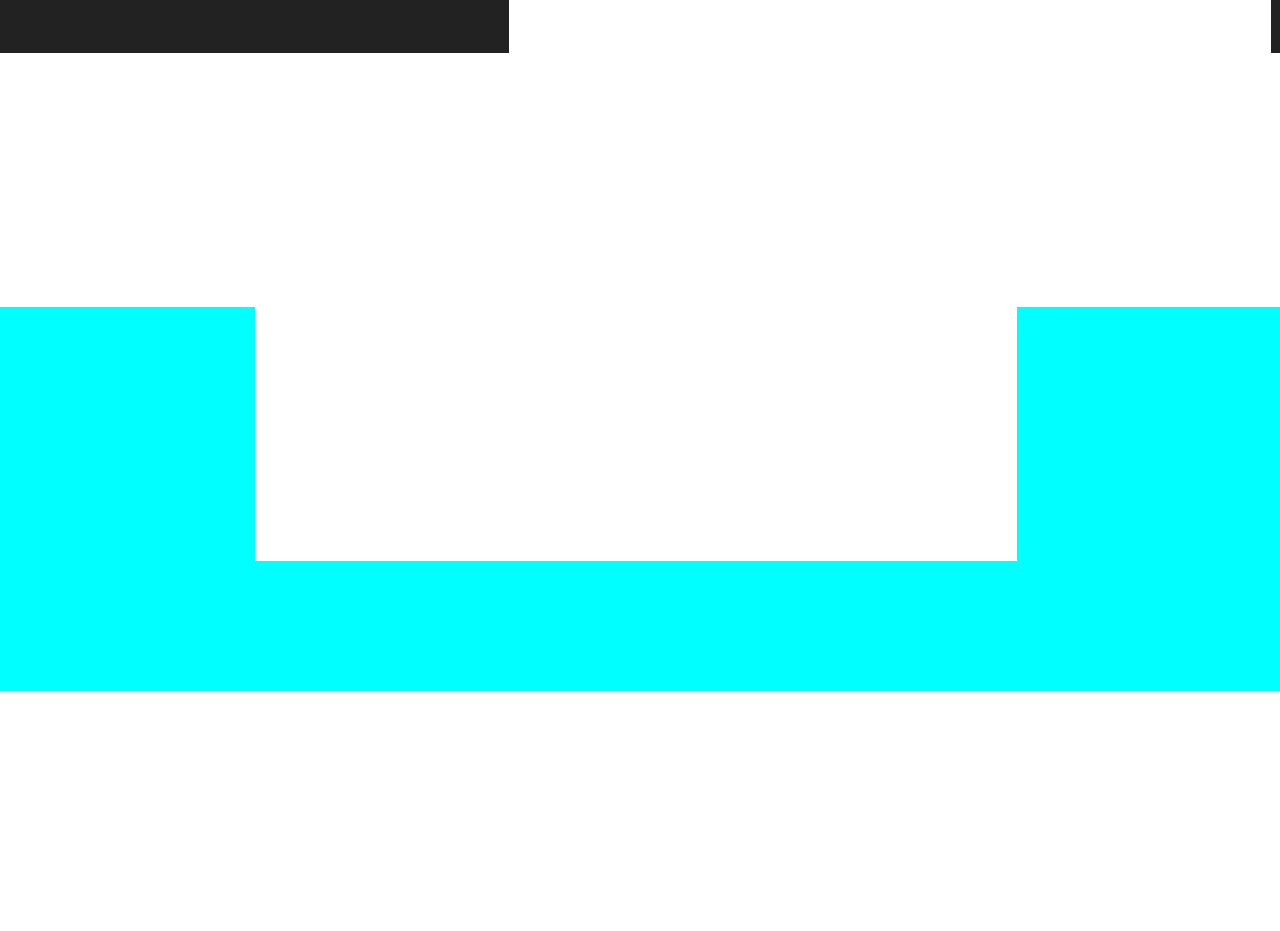
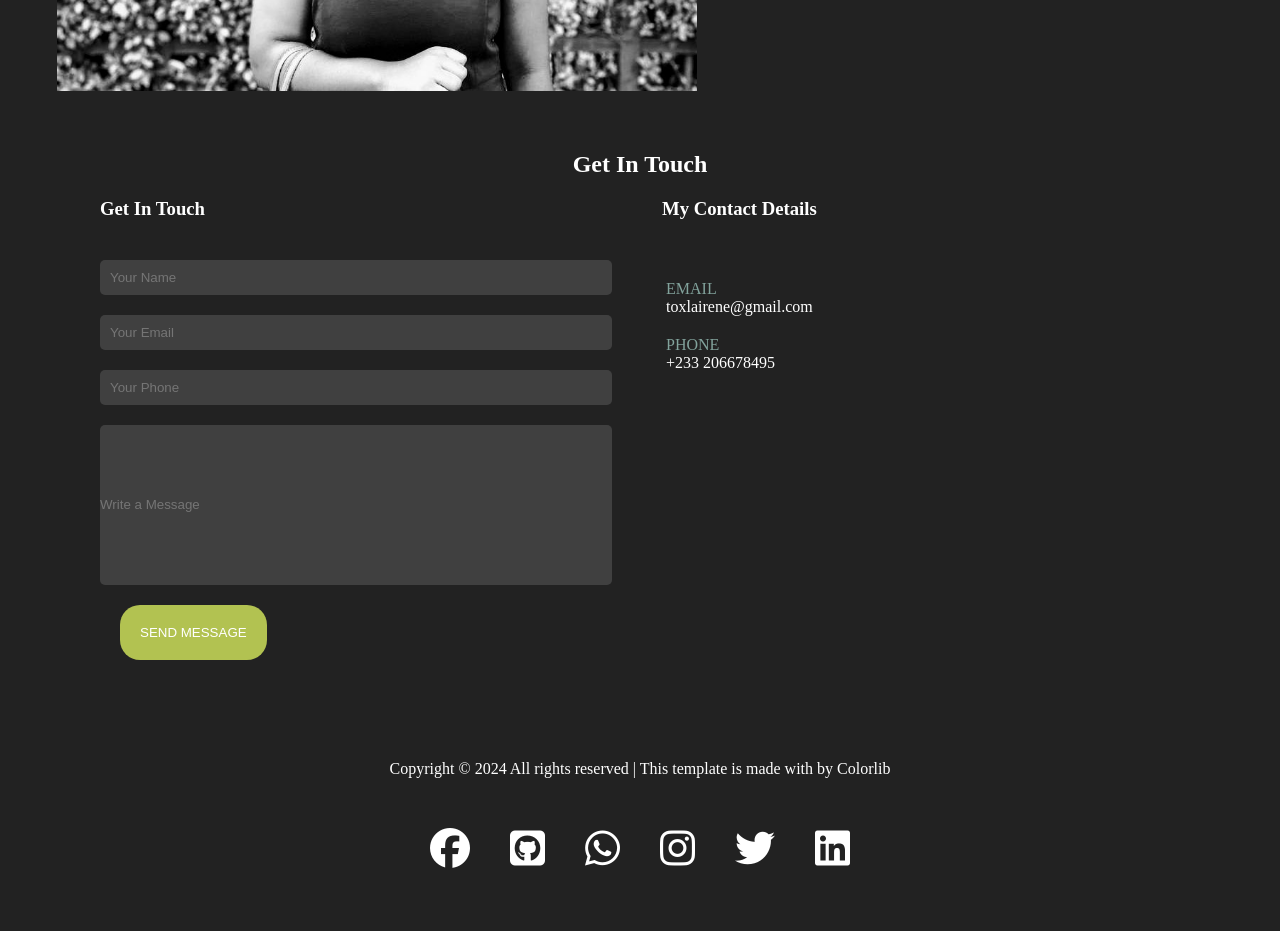
Before and after one commit to esitoxla/Portfolio_2nd, a plain HTML site: page index.html in a window 1280 px wide. Shown: the part 1980-2911 px from the top of the page. Before the commit the page ends 2671 px from the top, so only its background shows below. Drawn offline with Linux system fonts and the light colour scheme.

Commit message:
added more css styles

```diff
--- a/index.html
+++ b/index.html
@@ -55,7 +55,7 @@
 
                         <div class="education">
                             <h5><i class="fa-regular fa-calendar-check"></i> September 2016 - July 2018</h5>
-                            <p  class="text-color">St rose's Senior High School</p>
+                            <p class="text-color">St rose's Senior High School</p>
                             <p>General Science</p>
                         </div>
 
@@ -67,20 +67,20 @@
 
                         <div class="education">
                             <h5><i class="fa-regular fa-calendar-check"></i> November 2022 - October 2023</h5>
-                            <p  class="text-color">CSIR Water Research Institute</p>
+                            <p class="text-color">CSIR Water Research Institute</p>
                             <p>National Service</p>
                         </div>
 
                         <div class="education">
                             <h5><i class="fa-regular fa-calendar-check"></i> October 2022 - November 2022</h5>
-                            <p  class="text-color">Noguchi Memorial Institute for Medical Research</p>
+                            <p class="text-color">Noguchi Memorial Institute for Medical Research</p>
                             <p>Internship</p>
                         </div>
 
 
                         <div class="education">
                             <h5><i class="fa-regular fa-calendar-check"></i> October 2022</h5>
-                            <p  class="text-color">Solidage Africa Foundation, Health Screening</p>
+                            <p class="text-color">Solidage Africa Foundation, Health Screening</p>
                             <p>volunteer work</p>
                         </div>
                     </div>
@@ -89,13 +89,16 @@
         </section>
         <section>
             <div class="my-self">
-                <span>IMAGE</span>
+                <div class="image">
+                    <!-- <img src="./assets/mypic.jpg" alt=""> -->
+                </div>
 
                 <div class="about-me">
                     <h1 class="heading">About Me</h1>
                     <p>Separated they live in Bookmarksgrove right at the coast of the Semantics, a large language
                         ocean.</p>
-                    <p class="text-line">A small river named Duden flows by their place and supplies it with the necessary regelialia. It
+                    <p class="text-line">A small river named Duden flows by their place and supplies it with the
+                        necessary regelialia. It
                         is a paradisematic
                         country, in which roasted parts of sentences fly into your mouth.</p>
 
@@ -112,18 +115,44 @@
                 <h1 class="footer-header">Get In Touch</h1>
                 <div class="footer-body">
                     <div>
-                        <span>Get In Touch</span>
+                        <h3>Get In Touch</h3>
                         <form action="#">
-                            <input type="text" placeholder="Your Name">
-                            <input type="email" placeholder="Your Email">
-                            <input type="text" placeholder="Your Phone">
-                            <input type="text" placeholder="Write a Message">
-                            <button>SEND MESSAGE</button>
+                            <input type="text" placeholder="Your Name" class="form-name">
+                            <input type="email" placeholder="Your Email" class="form-name">
+                            <input type="text" placeholder="Your Phone" class="form-name">
+                            <input type="text" placeholder="Write a Message" class="form-message">
                         </form>
+                        <div>
+                            <button class="button-message">SEND MESSAGE</button>
+                        </div>
                     </div>
-                    <div>My Contact Details</div>
+                    <div class="contact">
+                        <h3>My Contact Details</h3>
+                        <div>
+                            <div>
+                                <p class="contact-header">EMAIL</p>
+                                <p>toxlairene@gmail.com</p>
+                            </div>
+                            <div>
+                                <p class="contact-header">PHONE</p>
+                                <p>+233 206678495</p>
+                            </div>
+                        </div>
+                    </div>
                 </div>
-
+                <div class="socials">
+                    <div class="Copy-right">
+                        Copyright © 2024 All rights reserved | This template is made with by Colorlib
+                    </div>
+                    <div class="social-brand">
+                        <i class="fa-brands fa-facebook"></i>
+                        <i class="fa-brands fa-square-github"></i>
+                        <i class="fa-brands fa-whatsapp"></i>
+                        <i class="fa-brands fa-instagram"></i>
+                        <i class="fa-brands fa-twitter"></i>
+                        <i class="fa-brands fa-linkedin"></i>
+                    </div>
+                </div>
             </footer>
         </section>
     </div>
--- a/styles.css
+++ b/styles.css
@@ -117,10 +117,11 @@ nav {
 }
 
 .about-me{
-    width: 30%;
+    width: 40%;
     display: flex;
     flex-direction: column;
-    /* justify-content: space-between; */
+    padding-right: 60px;
+    /* justify-content: space-around; */
     row-gap: 50px;
     font-size: 20px;
     color: #7A7A6D ;
@@ -159,8 +160,9 @@ nav {
 
 .footer{
     width: 100vw;
-    height: 70vh;
-    background-color: aqua;
+    height: 100vh;
+    background-color:rgba(34,34,34) ;
+    color: white;
 }
 
 .footer-header{
@@ -171,7 +173,8 @@ nav {
 .footer-body{
     display: flex;
     flex-direction: row;
-    justify-content: center;
+    /* justify-content: center; */
+    margin-left: 100px;
     column-gap: 50px;
 }
 
@@ -180,5 +183,83 @@ form{
     flex-direction: column;
     justify-content: space-between;
     width: 40vw;
-    /*  */
+    row-gap: 20px;
+    padding-top: 40px;
 }
+
+.image{
+    background-image: url('./assets/mypic.jpg');
+    overflow: hidden;
+    border-style: none;
+    background-size: cover;
+    width: 50vw;
+}
+
+.form-message{
+    height: 20vh;
+    border-style: none;
+    border-radius: 5px;
+    background-color: rgb(64, 64, 64);
+}
+
+.form-name{
+   padding: 10px;
+   border-style: none;
+   border-radius: 5px;
+   background-color: rgb(64, 64, 64);
+}
+
+.button-message{
+    padding: 20px;
+    background-color: #B2C251 ;
+    color: white;
+    border-radius: 20px;
+    margin: 20px;
+    border-style: none;
+}
+
+.contact{
+    color: white;
+    display: flex;
+    flex-direction: column;
+    align-items: center;
+    row-gap: 40px;
+}
+
+.contact-header{
+    color: #82A39C;
+    padding-top: 20px;
+}
+
+.socials{
+   width: 100%;
+   height: 40%;
+    display: flex;
+    flex-direction: column;
+    align-items: center;
+    row-gap: 50px;
+    padding-top: 80px;
+
+}
+
+
+.copy-right{
+    width: 100vw;
+    /* background-color: aqua; */
+}
+
+.social-brand{
+    display: flex;
+    flex-direction: row;
+    column-gap: 40px;
+}
+
+.social-brand i{
+    color: white;
+    font-size: 40px;
+    overflow-y: hidden;+
+}
+
+.social-brand i:hover{
+    color:  #B2C251;
+}
```
Also changed, not shown: assets/mypic.jpg (added).
